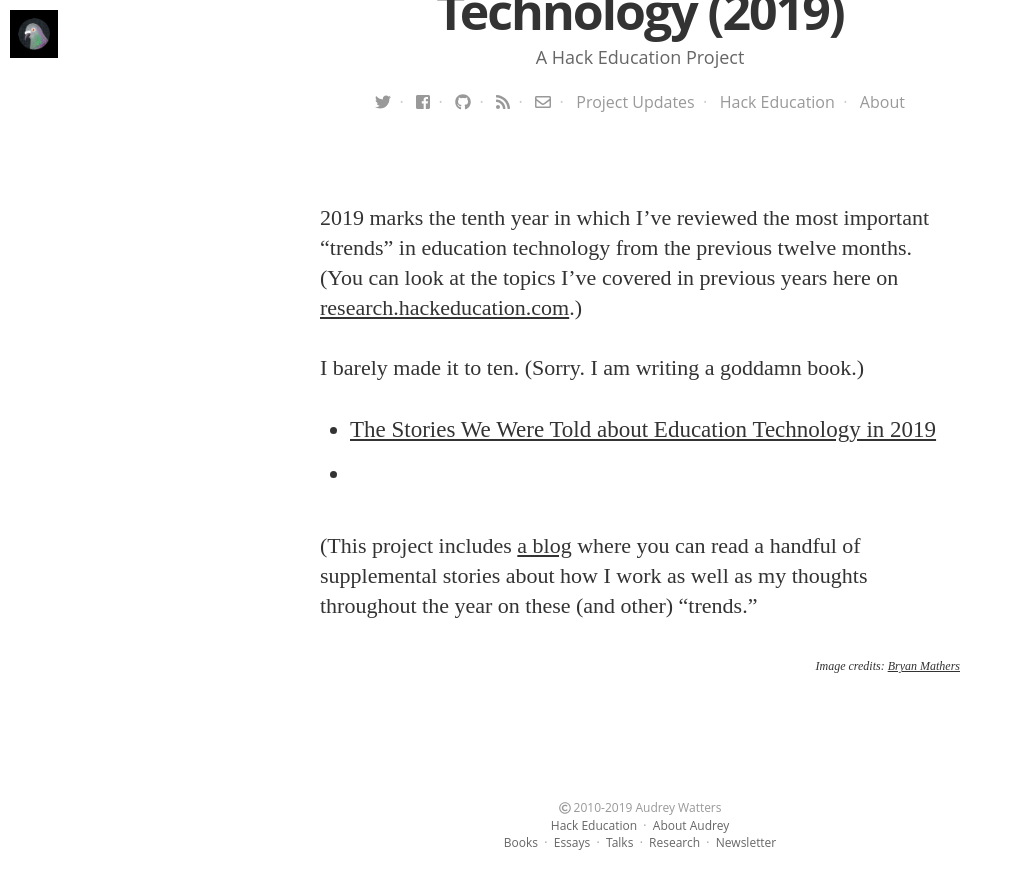
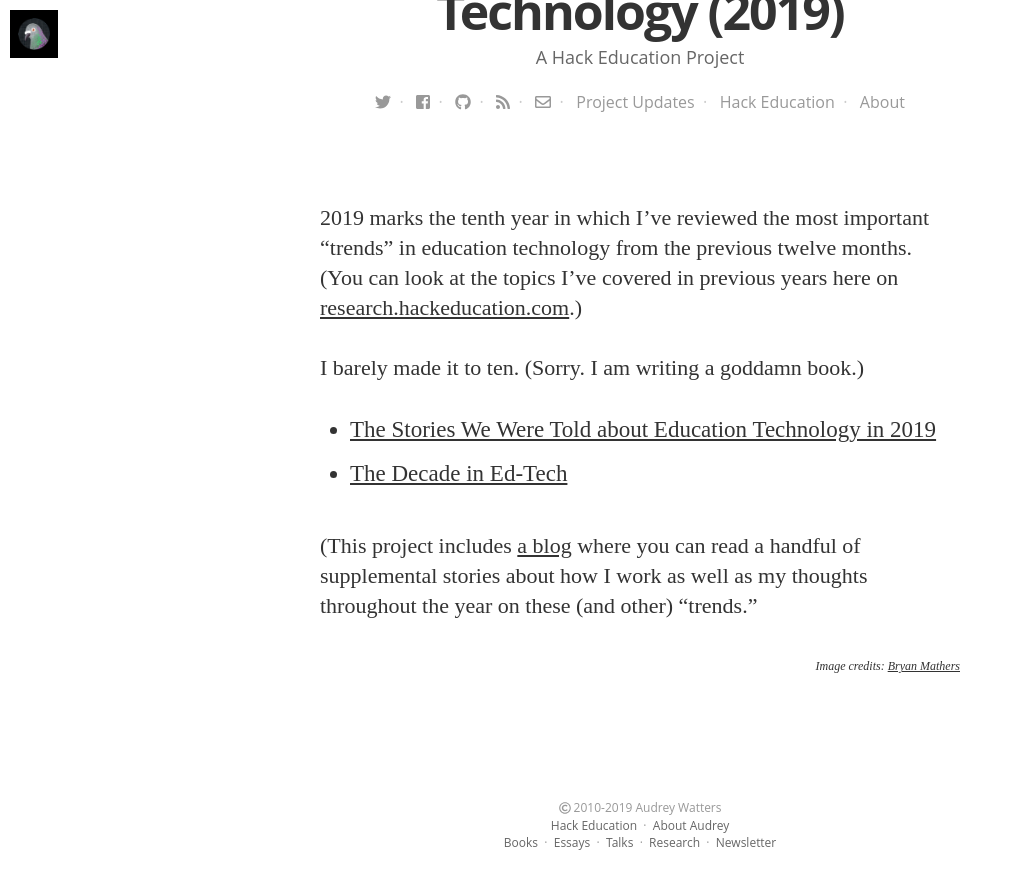
Before and after one commit to HackEducation/2019trends, a Jekyll site: the page built from index.html, in a window 1280 px wide and 900 px high, scrolled down 648 px. Shown: the top 889 px of the window, without its empty margins (0-1012 px from the left). Built offline with Jekyll 4.4.1, drawn with Linux system fonts in a browser that asks for light colours; nearby versions of some CDN libraries; some web fonts are replaced.

Commit message:
i suck at HTML

```diff
--- a/index.html
+++ b/index.html
@@ -7,7 +7,7 @@
 
 <ul>
 	<li><a href="http://2019trends.hackeducation.com/2019/12/23/so-long-and-thanks-for-all-the-fish2">The Stories We Were Told about Education Technology in 2019</a></li>
-	<li><a href="http://2019trends.hackeducation.com/2019/12/31/what-a-shitshow:>The Decade in Ed-Tech"></a></li>
+	<li><a href="http://2019trends.hackeducation.com/2019/12/31/what-a-shitshow">The Decade in Ed-Tech</a></li>
 </ul>
 
 <p>(This project includes <a href="http://2019trends.hackeducation.com/blog">a blog</a> where you can read a handful of supplemental stories about how I work as well as my thoughts throughout the year on these (and other) &#8220;trends.&#8221;</p>
```
